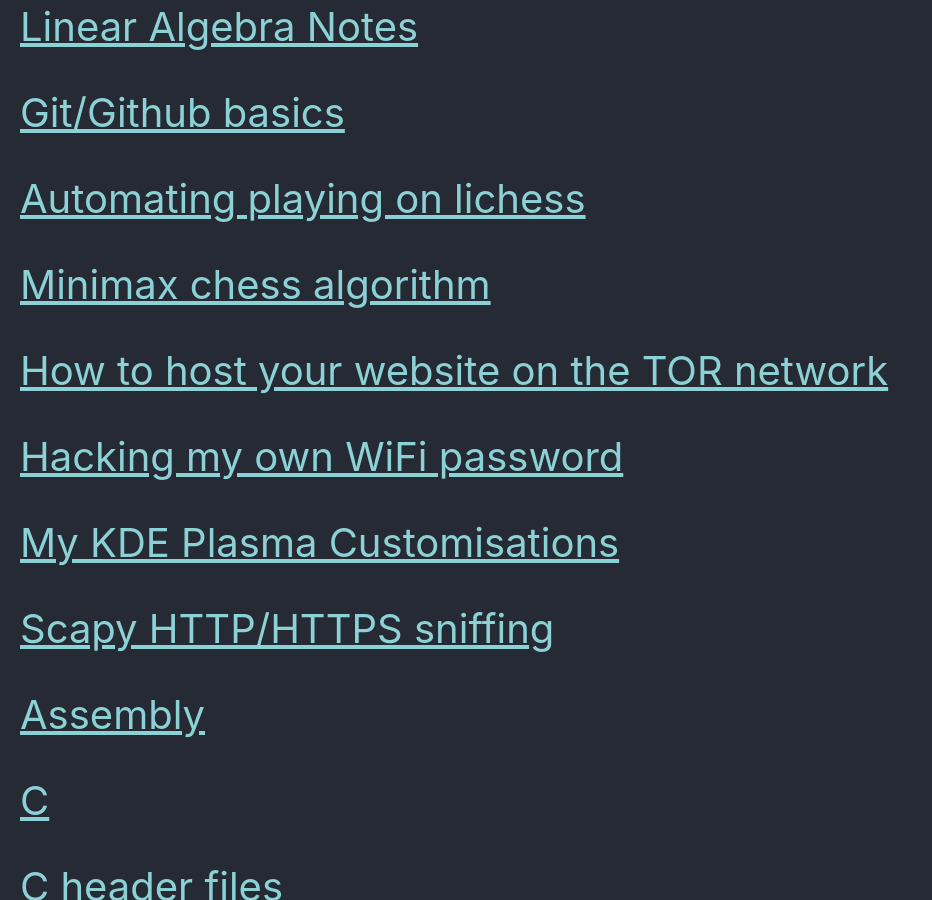
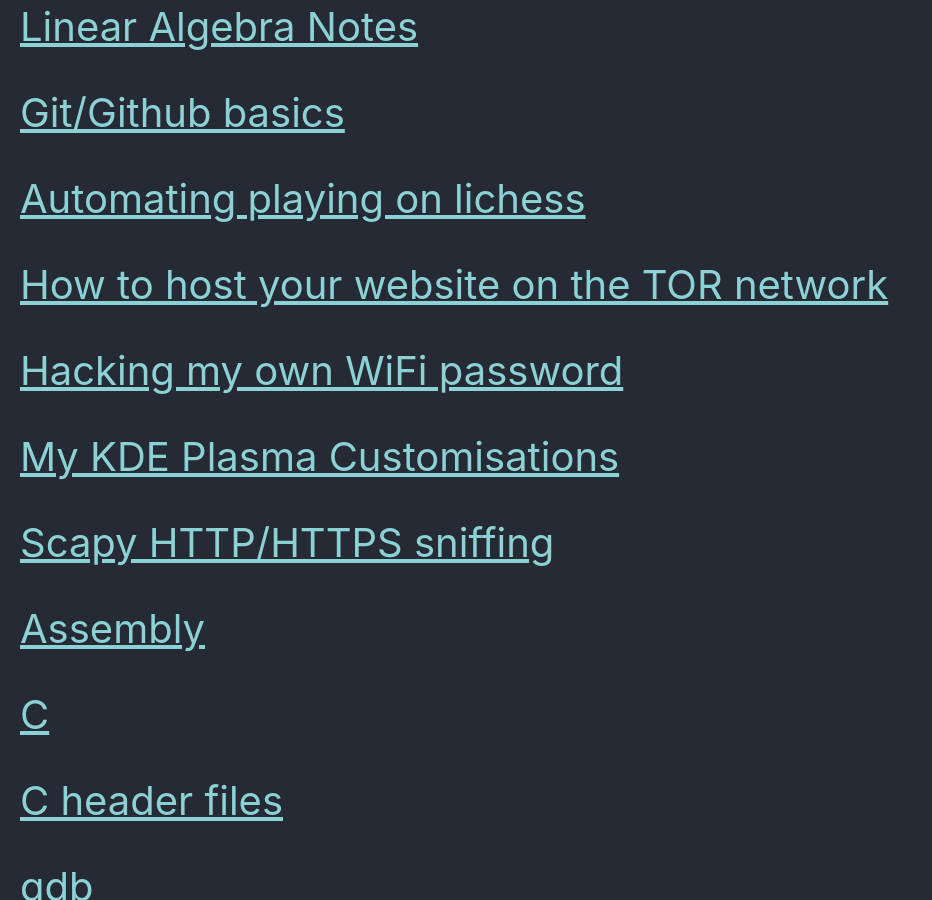
Before and after one commit to Connor-McCartney/Connor-McCartney.github.io, a Jekyll site: the page built from _pages/misc.md, in a window 1280 px wide and 900 px high, scrolled down 1239 px. Shown: the whole window, without its empty margins (0-932 px from the left). Built offline with Jekyll 4.4.1, drawn with Linux system fonts in a browser that asks for light colours; cached includes are drawn as plain includes.

Commit message:
Update misc.md

```diff
--- a/_pages/misc.md
+++ b/_pages/misc.md
@@ -35,8 +35,6 @@ title: Misc
 
 <span style="font-size:2em;">   [Automating playing on lichess](/misc/lichess)   </span>
 
-<span style="font-size:2em;">   [Minimax chess algorithm](/misc/minimax-chess)   </span>
-
 <span style="font-size:2em;">   [How to host your website on the TOR network](/misc/host-tor-site)   </span>
 
 <span style="font-size:2em;">   [Hacking my own WiFi password](/misc/hackingmywifi)   </span>
```
